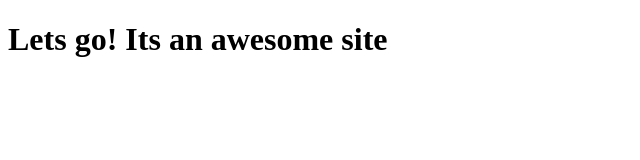
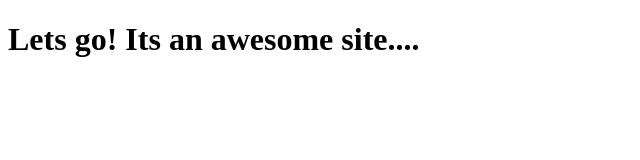
Before and after one commit to P-Sach/Test1.github.io, a plain HTML site: page index.html in a window 1280 px wide. Shown: the full height of the page, 0-640 px from the left. Drawn offline with Linux system fonts and the light colour scheme.

Commit message:
did it take place??

```diff
--- a/index.html
+++ b/index.html
@@ -4,6 +4,6 @@
 	<title>Hello Test1!</title>
 </head>
 <body>
-<h1>Lets go! Its an awesome site</h1>
+<h1>Lets go! Its an awesome site....</h1>
 </body>
 </html>
```
